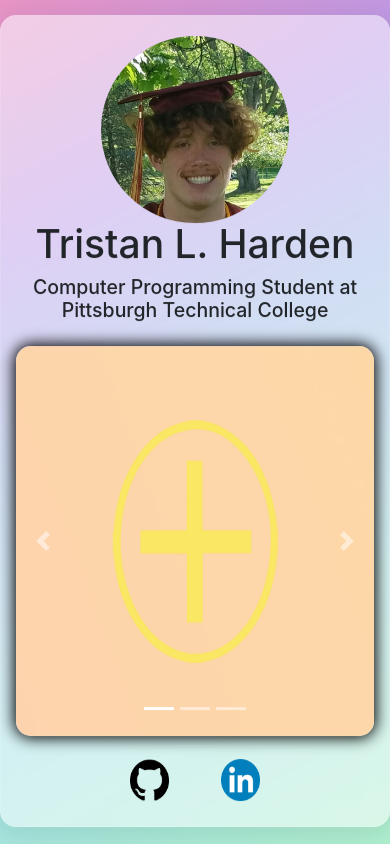
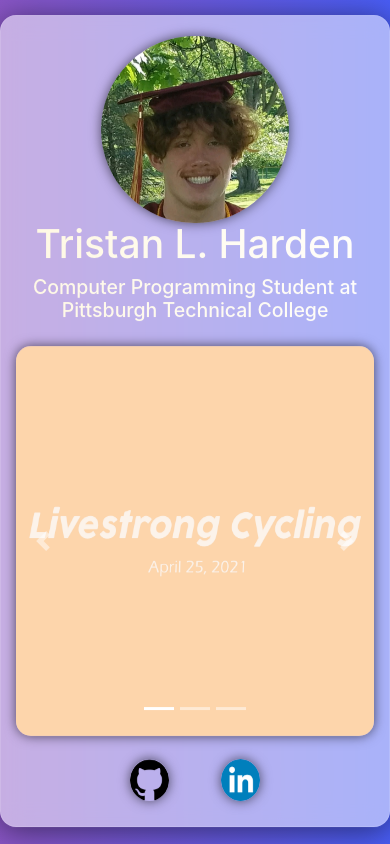
Before and after one commit to tlh38-depreciated/tlh38.github.io, a PHP site: page / in a window 390 px wide. Run offline with PHP 8.4, Linux system fonts and the light colour scheme; some libraries are stand-ins or nearby versions.

Commit message:
CSS+More
Updated Livestrong thumbnail image + a mobile specific image

Added animation to gradient and more box shadows

```diff
--- a/index.html
+++ b/index.html
@@ -38,8 +38,8 @@
               src="images/headerPicture.jpg"
               alt="Tristan Harden Picture"
             />
-            <h1>Tristan L. Harden</h1>
-            <h3 class="text-center">
+            <h1 class="introduction__text">Tristan L. Harden</h1>
+            <h3 class="introduction__text text-center">
               Computer Programming Student at Pittsburgh Technical College
             </h3>
             <!--Carousel Start-->
@@ -62,6 +62,7 @@
               <div class="carousel-item active">
                 <img
                   class="d-block"
+                  id="carousel-item_img_1"
                   src="images/carousel-images/livestrongCycling/livestrongCycling_Thumbail.png"
                   style="height: 100%; width: 100%;"
                   alt="Livestrong Cycling Logo"
--- a/styles.css
+++ b/styles.css
@@ -6,22 +6,28 @@ body {
   min-width: 100vw;
 }
 #glass__background {
-  background: rgb(174, 238, 205);
-  background: linear-gradient(
-    332deg,
-    rgba(174, 238, 205, 1) 0%,
-    rgba(162, 225, 228, 1) 28%,
-    rgba(157, 183, 230, 1) 56%,
-    rgba(186, 153, 231, 1) 76%,
-    rgba(233, 148, 197, 1) 100%
-  );
+  background: #fc466b; /* fallback for old browsers */
+  background-image: -webkit-linear-gradient(to right, #fc466b, #3f5efb);
+  background-image: linear-gradient(to right, #fc466b, #3f5efb);
+  background-size: 300%;
+  animation: bg-animation 10s infinite alternate;
   height: 100vh;
   width: 100vw;
 }
+
+@keyframes bg-animation {
+  0% {
+    background-position: left;
+  }
+  100% {
+    background-position: right;
+  }
+}
+
 #glass__frontground {
   background: rgba(255, 255, 255, 0.53);
   border-radius: 16px;
-  box-shadow: 0 4px 30px rgba(0, 0, 0, 0.1);
+  box-shadow: 0 4px 30px rgba(0, 0, 0, 0.5);
   backdrop-filter: blur(10.5px);
   -webkit-backdrop-filter: blur(10.5px);
   border: 1px solid rgba(255, 255, 255, 0.13);
@@ -49,10 +55,20 @@ body {
 .introduction h3 {
   font-size: 1.25vw;
 }
+.introduction__text {
+  color: black;
+  background: linear-gradient(to right, #ffefba, #ffffff);
+  background-size: 300%;
+  background-clip: text;
+  -webkit-background-clip: text;
+  color: transparent;
+  animation: bg-animation 10s infinite alternate;
+}
 #headerImage {
   margin: 0.5% auto 0 auto;
   height: 100%;
   border-radius: 100%;
+  box-shadow: 0px 0px 12px 0px rgba(0, 0, 0, 0.6);
 }
 .carousel {
   margin-right: auto;
@@ -60,7 +76,7 @@ body {
 }
 .carousel-inner {
   border-radius: 15px;
-  box-shadow: 0px 0px 15px 2px black;
+  box-shadow: 0px 0px 12px 0px rgba(0, 0, 0, 0.6);
 }
 .carousel-caption {
   background-color: rgba(0, 0, 0, 0.8);
@@ -110,9 +126,12 @@ body {
   transform: translateY(-50%);
   padding: 2rem;
   width: 70%;
-  background-color: whitesmoke;
-  box-shadow: 0px 0px 101px 11px black;
-  border-radius: 2rem;
+  background: rgba(255, 255, 255, 0.9);
+  border-radius: 16px;
+  box-shadow: 0 4px 30px rgba(0, 0, 0, 0.5);
+  backdrop-filter: blur(10.5px);
+  -webkit-backdrop-filter: blur(10.5px);
+  border: 1px solid rgba(255, 255, 255, 0.13);
   z-index: 21;
   visibility: hidden;
 }
@@ -167,6 +186,8 @@ div.row.popup__toprow > h2 {
 .icon__links a > img {
   height: 75%;
   margin-top: 6%;
+  border-radius: 100%;
+  box-shadow: 0px 0px 12px 0px rgba(0, 0, 0, 0.6);
 }
 
 @media screen {
@@ -245,6 +266,9 @@ div.row.popup__toprow > h2 {
     .container {
       height: inherit;
     }
+    #carousel-item_img_1 {
+      content: url("images/carousel-images/livestrongCycling/livestrongCycling_Thumbail_Mobile.png");
+    }
   }
   @media only screen and (min-width: 468px) and (max-width: 900px) {
     html,
```
Also changed, not shown: images/carousel-images/livestrongCycling/livestrongCycling_Thumbail.png, images/carousel-images/livestrongCycling/livestrongCycling_Thumbail_Mobile.png (added), images/confetti-52.gif (added).
